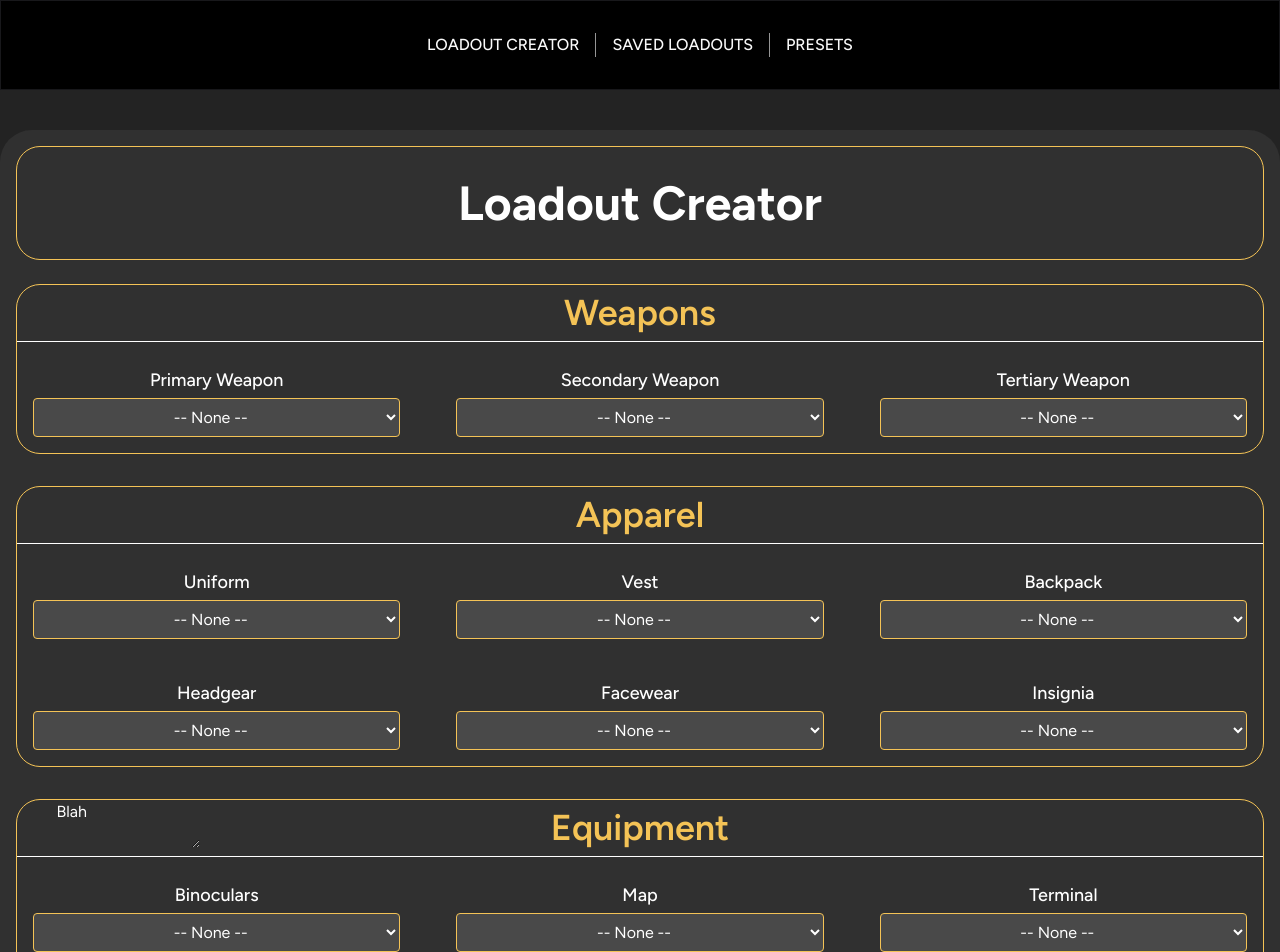
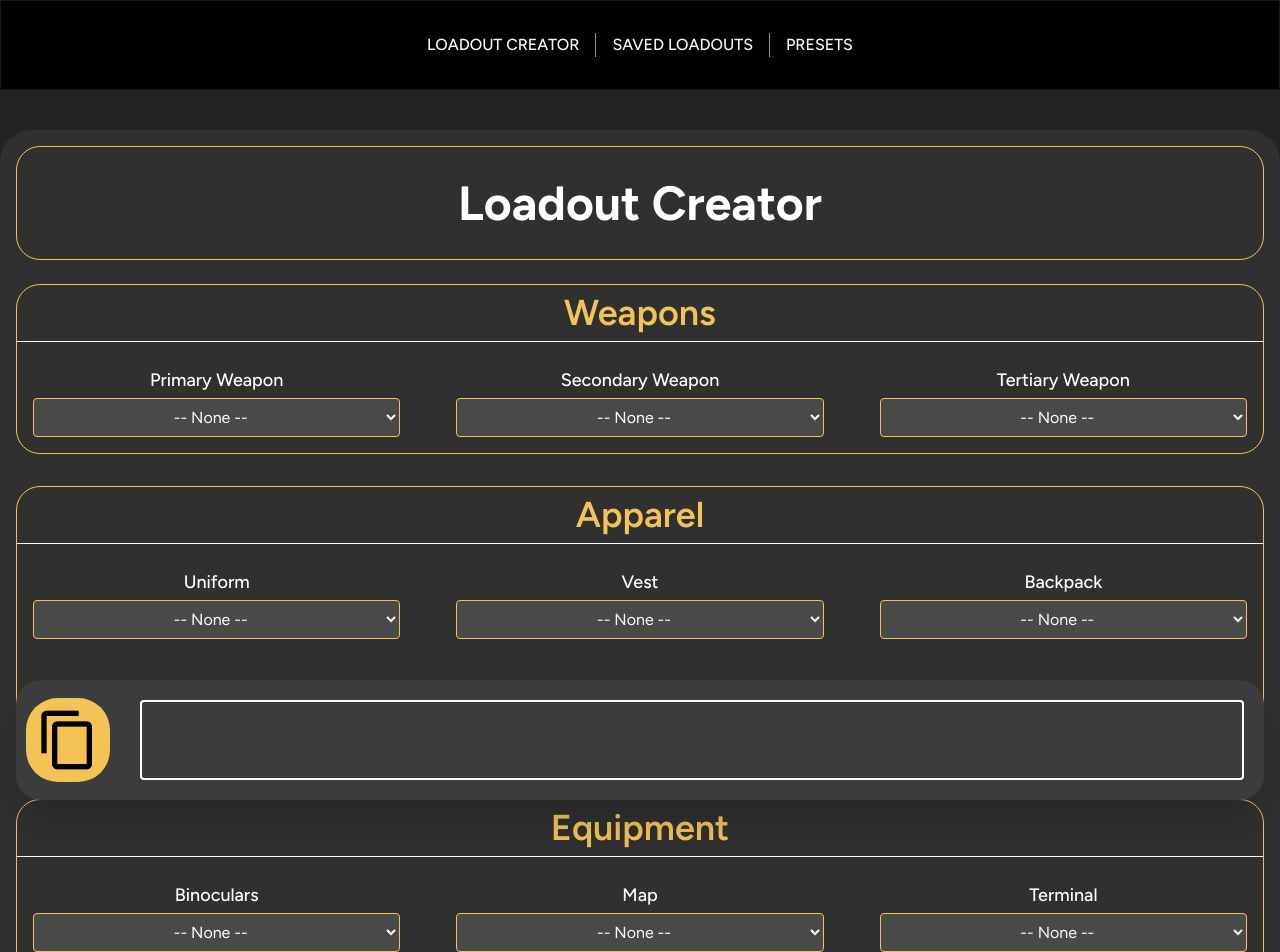
Before and after one commit to B-Fanjoy/7CMBG-LoadoutCreator, a Vue app: page /creator in a window 1280 px wide. Shown: the top 952 px of the page. Built offline with nearby package versions, Linux system fonts and the light colour scheme; a web font is replaced by a local one.

Commit message:
bottom nav ready but not functional

```diff
--- a/src/views/CreatorView.vue
+++ b/src/views/CreatorView.vue
@@ -1,5 +1,5 @@
 <template>
-  <div class="p-4 bg-[#303030] min-h-screen text-white rounded-4xl">
+  <div class="p-4 mb-10 bg-[#303030] text-white rounded-4xl">
     <h1 class="text-5xl font-bold mb-6 py-8 text-center border border-[#F4C356] rounded-3xl">Loadout Creator</h1>
 
     <!-- Weapons Section -->
@@ -90,15 +90,17 @@
           </div>
         </div>
       </div>
+    </div>
 
-      <!-- Import String Nav Bar -->
-      <nav class="sticky bottom-0">
-        <textarea>
-          Blah
-        </textarea>
-      </nav>
-
-    </div>
+    <!-- Import String Nav Bar -->
+    <nav class="sticky bottom-0 bg-[#3c3c3c] shadow-2xl rounded-3xl">
+      <div class="flex items-center w-full">
+        <button type="button" class="inline-flex items-center content-center p-2.5 m-2.5 h-auto w-auto bg-[#F4C356] rounded-4xl hover:bg-[#f4c256e1]">
+          <img src="/old/copy_icon.png" alt="Copy"/>
+        </button>
+        <textarea disabled class="flex-grow m-5 p-2.5 h-20 rounded-[4px] border-2 resize-none"></textarea>
+      </div>
+    </nav>
   </div>
 </template>
 
```
